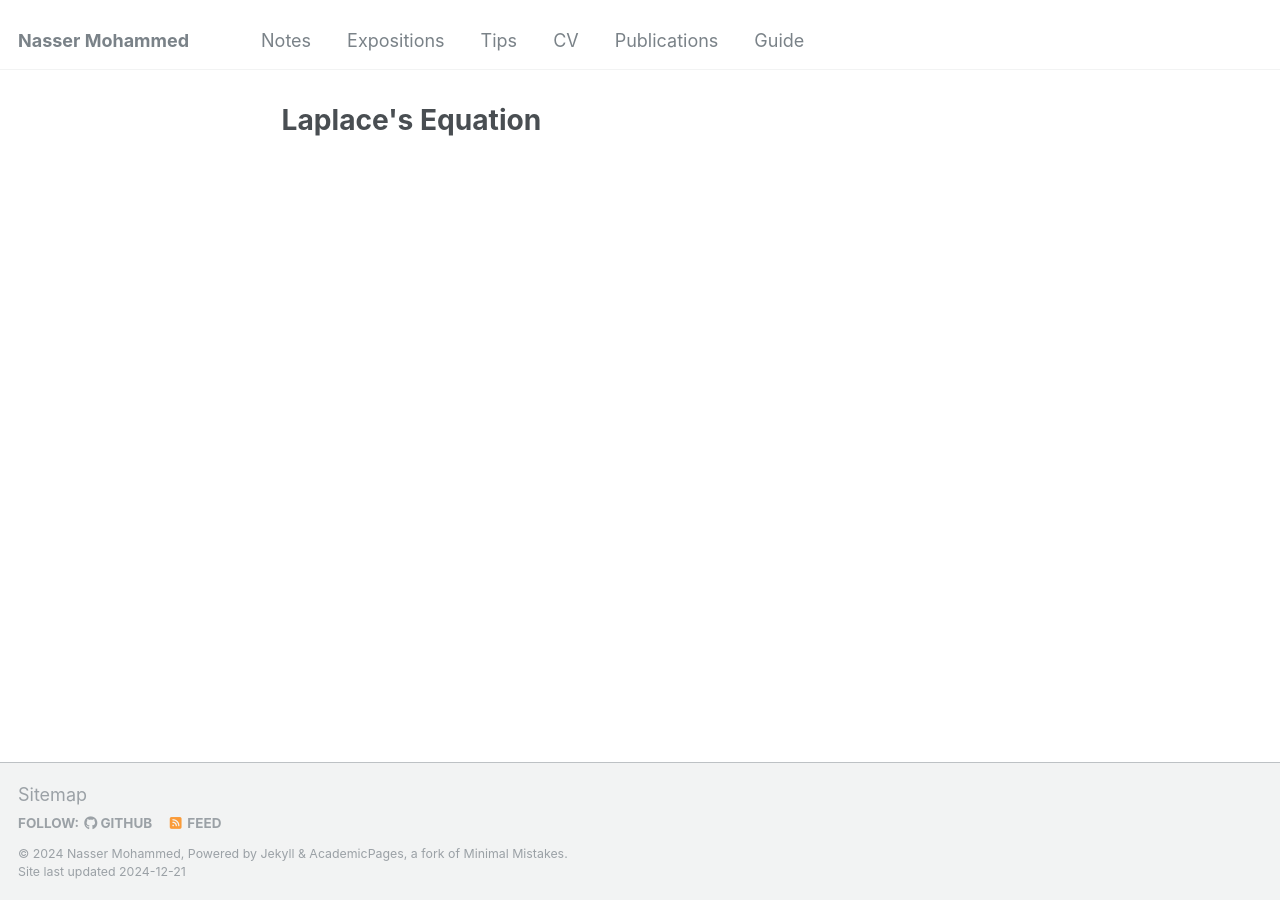
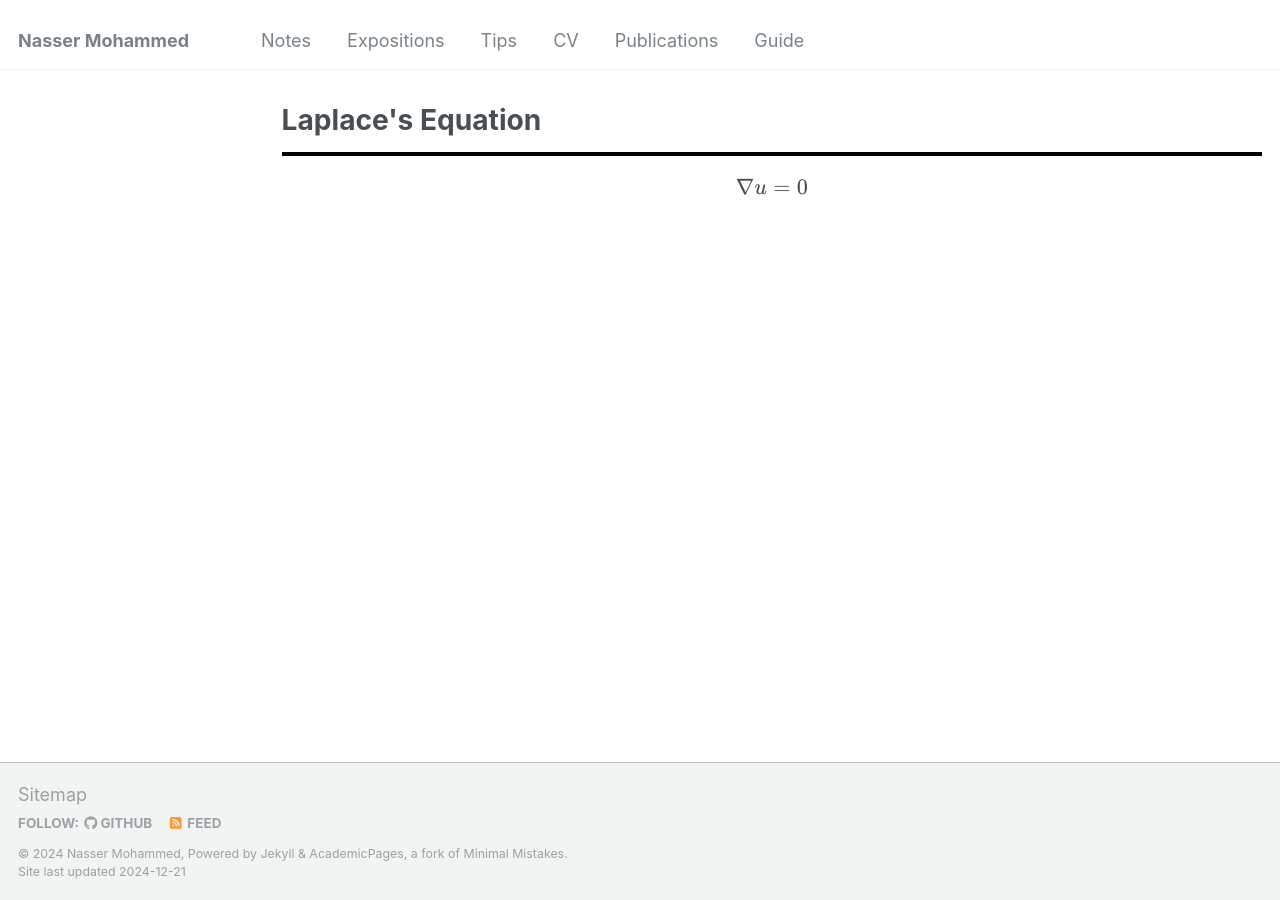
Before and after one commit to Nasser-Mohammed/Nasser-Mohammed.github.io, a Jekyll site: the page built from _pages/notes/pde/laplaceequation.md, in a window 1280 px wide. Built offline with Jekyll 4.4.1, drawn with Linux system fonts in a browser that asks for light colours.

Commit message:
Update laplaceequation.md

```diff
--- a/_pages/notes/pde/laplaceequation.md
+++ b/_pages/notes/pde/laplaceequation.md
@@ -4,3 +4,6 @@ title: "Laplace's Equation"
 permalink: /notes/laplaceeq/
 author_profile: false
 ---
+
+<hr style="border: 2px solid black;">
+\\[\nabla u = 0\\]
```
